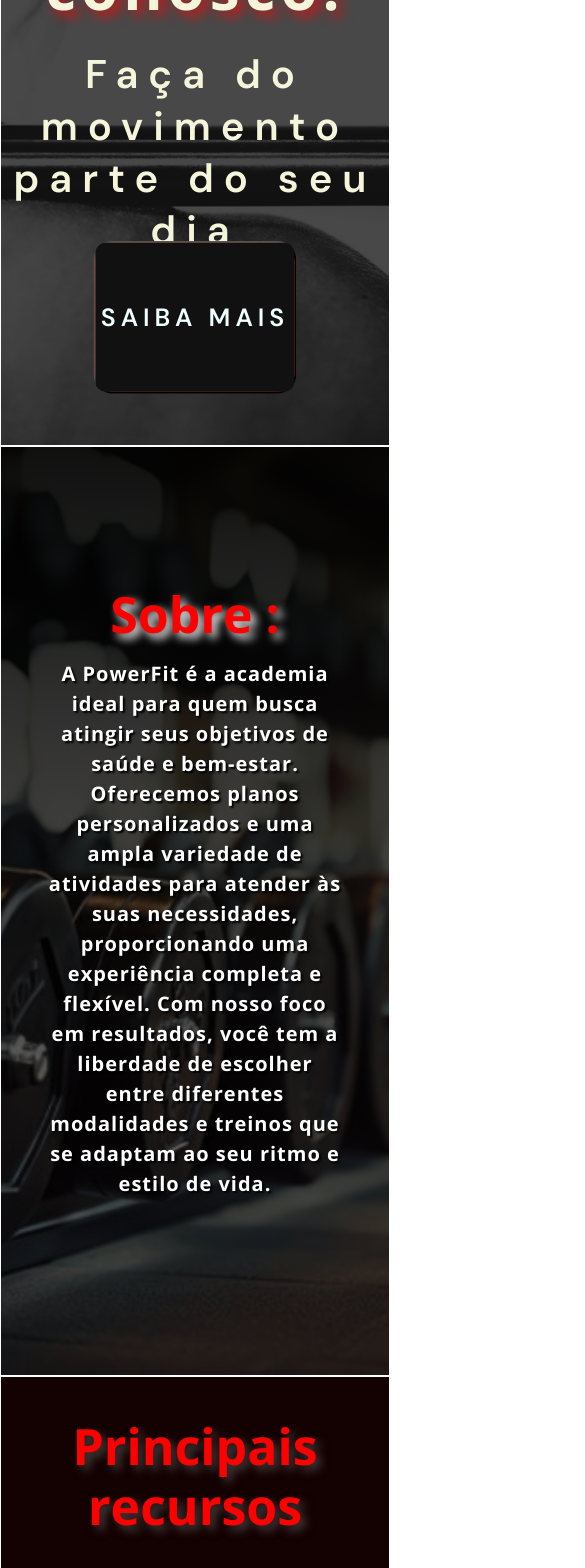
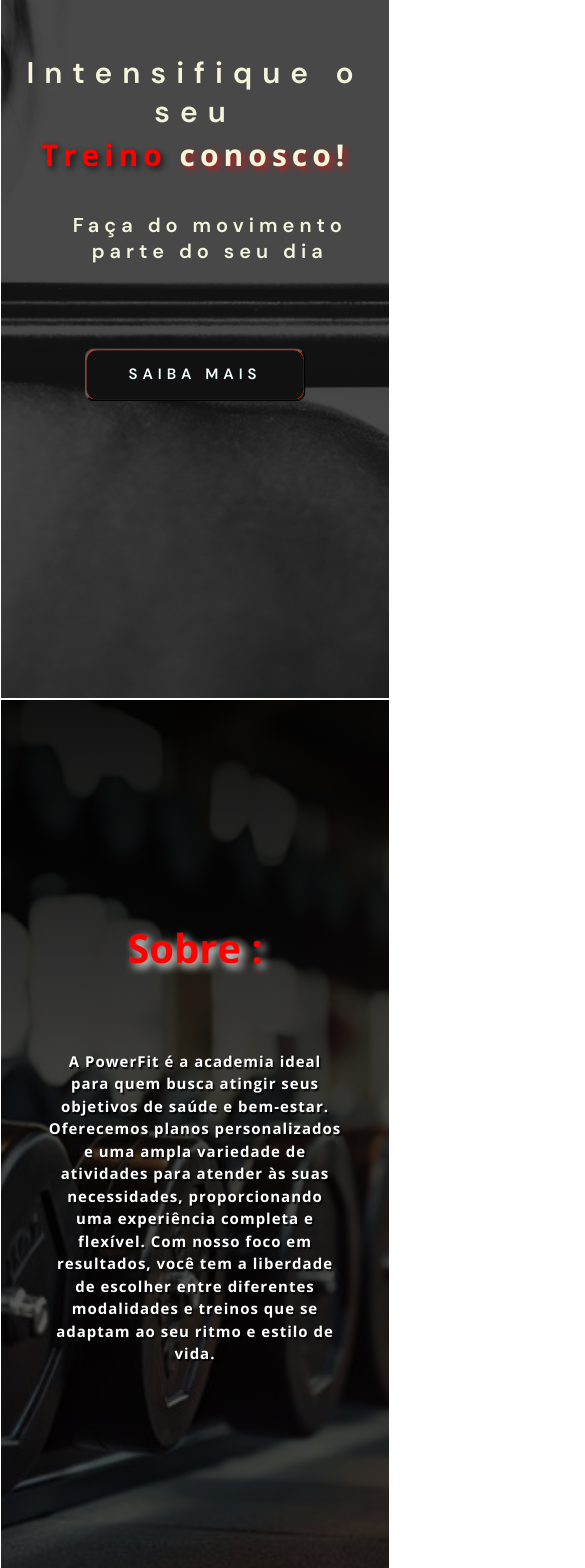
Before and after one commit to anabellypassos/SiteFit, a React (Create React App) app: page / in a window 390 px wide. Shown: the part 400-1968 px from the top of the page, 585 px wide, since content can reach past the window. Built offline with nearby package versions, Linux system fonts and the light colour scheme.

Commit message:
atualização

```diff
--- a/src/App.js
+++ b/src/App.js
@@ -17,8 +17,9 @@
       <div id="quadrante03" className="quadrante"><Quadrante03 /></div>
       <div id="quadrante04" className="quadrante"><Quadrante04 /></div>
       <div id="quadrante05" className="quadrante"><Quadrante05 /></div>
-      <div id="quadrante06" className="quadrante"><Quadrante06 /></div>
-      <div id="footer"  className="quadrante"> <Footer /> </div>
+
+
+
     </div>
   );
 }
--- a/src/Pages/quadrante01/quadrante01.css
+++ b/src/Pages/quadrante01/quadrante01.css
@@ -20,7 +20,7 @@
     gap: 2%;
     padding: 10px;
     width: 100%;
-    height: 100vh;
+    height: 110vh;
     text-align: center;
 }
 
@@ -55,7 +55,7 @@
     overflow-wrap: break-word;
     white-space:5px;
     text-align: center;
-    margin-top: -10%;
+    margin-top: 10%;
     /* Ajusta o tamanho do texto ao contêiner */
 }
 
@@ -100,12 +100,12 @@
 .infobutton {
     cursor: pointer;
     position: absolute;
-    width: 50%;
-    height: 30%;
+    width: 600px;
+    height: 70px;
     left: 50%; /* Centraliza horizontalmente */
     margin-top: 10%;
     transform: translate(-50%, -50%); /* Ajusta para o verdadeiro centro */
-    border-radius: 20px;
+    border-radius: 10px;
     background-color: #fd3628;
     font-family: "DM Sans", sans-serif;
     color: azure;
@@ -170,3 +170,126 @@
         background-position: 0 0;
     }
 }
+
+
+
+
+@media (max-width: 1345px) {
+    .infobutton {
+        width: 60%;
+        height: 20%;
+        font-size: 20px;
+        margin-top: 6%;
+
+    }
+
+}
+@media (max-width: 885px) {
+    .infobutton {
+        width: 60%;
+        height: 20%;
+        font-size: 20px;
+        margin-top: 10%;
+
+    }
+
+}
+
+@media (max-width: 660px) {
+    .containerQuadrante01 {
+        height: 130vh;
+    }
+    .Texto1{
+       margin-left: 2%;
+       margin-right: 2%;
+        font-size: 40px;
+    }
+    .Texto2{
+        font-size: 40px;
+
+    }
+
+
+
+    .pargrafo_quadrante1 {
+        margin-left: 10%;
+        margin-left: 10%;
+        font-size: 25px;
+        margin-top: 5%;
+
+    }
+
+.infobutton {
+    width: 60%;
+    height: 20%;
+    font-size: 20px;
+    margin-top: 20%;
+
+}
+
+  }
+
+  @media (max-width: 480px) {
+    .containerQuadrante01 {
+        height: 130vh;
+    }
+    .Texto1{
+
+        font-size: 30px;
+    }
+    .Texto2{
+        font-size: 30px;
+
+    }
+
+
+
+    .pargrafo_quadrante1 {
+    margin-top: 10%;
+        font-size: 20px;
+        letter-spacing: 5px;
+
+
+    }
+
+.infobutton {
+    margin-top: 25%;
+    width: 60%;
+    height: 20%;
+    font-size: 15px;
+
+}
+
+}
+
+@media (max-width: 320px) {
+    .containerQuadrante01 {
+        height: 130vh;
+    }
+    .Texto1{
+
+        font-size: 30px;
+    }
+    .Texto2{
+        font-size: 30px;
+
+    }
+
+
+
+    .pargrafo_quadrante1 {
+    margin-top: 10%;
+        font-size: 20px;
+        letter-spacing: 5px;
+
+
+    }
+
+.infobutton {
+    width: 60%;
+    height: 20%;
+    font-size: 15px;
+
+}
+
+}
--- a/src/Pages/quadrante02/quadrante02.css
+++ b/src/Pages/quadrante02/quadrante02.css
@@ -38,3 +38,20 @@
 
 
 }
+
+@media (max-width: 525px) {
+
+  .titulo {
+
+    font-size: 40px; /* Usa unidades responsivas para o tamanho da fonte */
+
+  }
+
+  .paragrafo {
+  margin-top: 10%;
+    font-size: 15px; /* Usa unidades responsivas para o tamanho da fonte */
+
+
+
+  }
+}
--- a/src/Pages/quadrante05/quadrante05.css
+++ b/src/Pages/quadrante05/quadrante05.css
@@ -26,12 +26,13 @@
 }
 
 .container5 {
+    margin-top: -30%;
     position: relative;
     left: 50%;
     transform: translateX(-50%);
     background-color: rgb(105, 1, 1);
-    height: 600px;
-    width: 600px;
+    height: 900%;
+    width: 150%;
     border-radius: 20px;
     display: flex;
     flex-direction: column;
@@ -69,8 +70,8 @@
 top: 75%;
     cursor: pointer;
     position: absolute;
-    width: 80%;
-    height: 15%;
+    width: 600px;
+    height: 70px;
     left: 50%; /* Centraliza horizontalmente */
     margin-top: 10%;
     transform: translate(-50%, -50%); /* Ajusta para o verdadeiro centro */
@@ -137,3 +138,68 @@
         background-position: 0 0;
     }
 }
+
+
+
+@media (max-width:989px) {
+
+    .container5 {
+        height: 310%;
+        width: 90%;
+
+    }
+
+.btnsaibamais {
+top: 80%;
+
+    width: 80%;
+    height: 10%;
+    left: 50%; /* Centraliza horizontalmente */
+    margin-top: 10%;
+    font-size: 20px;
+
+}
+}
+
+@media (max-width:564px) {
+  .quadrante05{
+    height: 170vh;
+  }
+    .container5 {
+        height: 300%;
+        width: 90%;
+
+    }
+
+.btnsaibamais {
+top: 80%;
+
+    width: 80%;
+    height: 10%;
+    left: 50%; /* Centraliza horizontalmente */
+    margin-top: 10%;
+    font-size: 20px;
+
+}
+}
+@media (max-width:490px) {
+    .quadrante05{
+      height: 230vh;
+    }
+      .container5 {
+          height: 310%;
+          width: 90%;
+
+      }
+
+  .btnsaibamais {
+  top: 80%;
+
+      width: 80%;
+      height: 10%;
+      left: 50%; /* Centraliza horizontalmente */
+      margin-top: 10%;
+      font-size: 20px;
+
+  }
+  }
--- a/src/Pages/quadrante3/quadrante3.css
+++ b/src/Pages/quadrante3/quadrante3.css
@@ -15,8 +15,10 @@
     text-shadow: rgb(70, 62, 62) 0.1em 0.1em 0.2em;
     color: #ff0000;
     text-align: center;
-    font-size: 50px; /* Usa unidades responsivas para o tamanho da fonte */
-    line-height: 1.2; /* Ajusta o espaçamento vertical entre as linhas */
+    font-size: 50px;
+    /* Usa unidades responsivas para o tamanho da fonte */
+    line-height: 1.2;
+    /* Ajusta o espaçamento vertical entre as linhas */
     font-family: 'Open Sans', sans-serif;
     margin-top: 10%;
 
@@ -33,17 +35,19 @@
 
 
 }
-.bicicleta{
+
+.bicicleta {
     width: 320px;
     height: 320px;
     margin-top: -3%;
 
 
 }
+
 .homemPeso,
-.esteira{
-width: 250px;
-height: 250px;
+.esteira {
+    width: 250px;
+    height: 250px;
 }
 
 .quadrantes {
@@ -56,38 +60,41 @@
     0% {
         box-shadow: 0 0 10px #8d0202;
     }
+
     50% {
         box-shadow: 0 0 20px #910c03, 0 0 30px #f51b0c;
     }
+
     100% {
         box-shadow: 0 0 10px #fa0505;
     }
 }
 
 .container1,
- .container2 ,
- .container3
- {
+.container2,
+.container3 {
     color: white;
     box-sizing: border-box;
     width: 25%;
     border: solid gray 2px;
     border-radius: 10px;
     padding: 1%;
-    animation: glow 1.5s infinite alternate; /* Animação do brilho */
+    animation: glow 1.5s infinite alternate;
+    /* Animação do brilho */
 
 }
 
 
 
-.recursos-titulos{
+.recursos-titulos {
     text-align: center;
     font-size: 20px;
-    margin-top: 2%;
+    margin-top: 15%;
     margin-bottom: 10%;
 
 
 }
+
 p {
 
     text-align: start;
@@ -118,3 +125,179 @@
         width: 100%;
     }
 }
+
+
+@media (max-width: 971px) {
+
+    .imagens {
+        display: flex;
+        justify-content: center;
+        gap: 5%;
+        margin-top: 10%;
+
+
+
+
+
+    }
+
+    .bicicleta {
+        width: 250px;
+        height: 250px;
+        margin-top: -3%;
+
+
+    }
+
+    .homemPeso,
+    .esteira {
+        width: 200px;
+        height: 200px;
+    }
+
+    .quadrantes {
+        display: flex;
+        justify-content: center;
+        gap: 50px;
+    }
+}
+
+@media (max-width: 735px) {
+    .container {
+        height: 190vh;
+
+    }
+    .imagens {
+        display: none;
+    }
+
+    .container1,
+    .container2,
+    .container3 {
+        color: white;
+        box-sizing: border-box;
+        width: 50%; /* Ajuste a largura conforme necessário */
+        border: solid gray 2px;
+        border-radius: 10px;
+        padding: 1%;
+        animation: glow 1.5s infinite alternate;
+        text-align: center; /* Centraliza o conteúdo interno */
+    }
+
+    .quadrantes {
+        margin-top: 30%;
+        display: flex;
+        flex-direction: column; /* Coloca os elementos um abaixo do outro */
+        align-items: center; /* Centraliza horizontalmente */
+        justify-content: center; /* Centraliza verticalmente */
+        gap: 10%; /* Espaçamento entre os containers */
+        height: 100vh; /* Mantém os elementos centralizados na tela */
+    }
+}
+@media (max-width: 570px) {
+    .container {
+        height: 200vh;
+
+    }
+
+
+    .titlePrincipaisrecursos {
+        font-size: 40px;
+        margin-top: 20%;
+        margin-left: 10%;
+        margin-right: 10%;
+
+    }
+    .imagens {
+        display: none;
+    }
+
+    .container1,
+    .container2,
+    .container3 {
+        text-align: center; /* Centraliza o conteúdo interno */
+    }
+
+    .quadrantes {
+        margin-top: 50%;
+        display: flex;
+        flex-direction: column; /* Coloca os elementos um abaixo do outro */
+        align-items: center; /* Centraliza horizontalmente */
+        justify-content: center; /* Centraliza verticalmente */
+        gap: 10%; /* Espaçamento entre os containers */
+        height: 100vh; /* Mantém os elementos centralizados na tela */
+    }
+}
+@media (max-width:423px) {
+    .container {
+        height: 220vh;
+
+    }
+
+
+    .titlePrincipaisrecursos {
+        font-size: 40px;
+        margin-top: 20%;
+        align-items: center;
+        margin-left: 10%;
+        margin-right: 10%;
+        padding: 20%;
+
+    }
+    .imagens {
+        display: none;
+    }
+
+    .container1,
+    .container2,
+    .container3 {
+        text-align: center; /* Centraliza o conteúdo interno */
+    }
+
+    .quadrantes {
+        margin-top: 40%;
+        display: flex;
+        flex-direction: column; /* Coloca os elementos um abaixo do outro */
+        align-items: center; /* Centraliza horizontalmente */
+        justify-content: center; /* Centraliza verticalmente */
+        gap: 10%; /* Espaçamento entre os containers */
+        height: 100vh; /* Mantém os elementos centralizados na tela */
+    }
+}
+@media (max-width:390px) {
+    .container {
+        height: 230vh;
+
+    }
+
+
+    .titlePrincipaisrecursos {
+        font-size: 40px;
+        margin-top: 20%;
+        margin-left: -1%;
+        margin-right: 10%;
+        padding: 20%;
+        text-align: center;
+
+    }
+    .imagens {
+        display: none;
+    }
+
+    .container1,
+    .container2,
+    .container3 {
+        text-align: center; /* Centraliza o conteúdo interno */
+    }
+
+    .quadrantes {
+        margin-top:70%;
+        display: flex;
+        flex-direction: column; /* Coloca os elementos um abaixo do outro */
+        align-items: center; /* Centraliza horizontalmente */
+        justify-content: center; /* Centraliza verticalmente */
+        gap: 10%; /* Espaçamento entre os containers */
+        height: 100vh; /* Mantém os elementos centralizados na tela */
+    }
+
+}
```
Also changed, not shown: src/Pages/quadrante04/quadrante04.css (+187 -23 lines).
